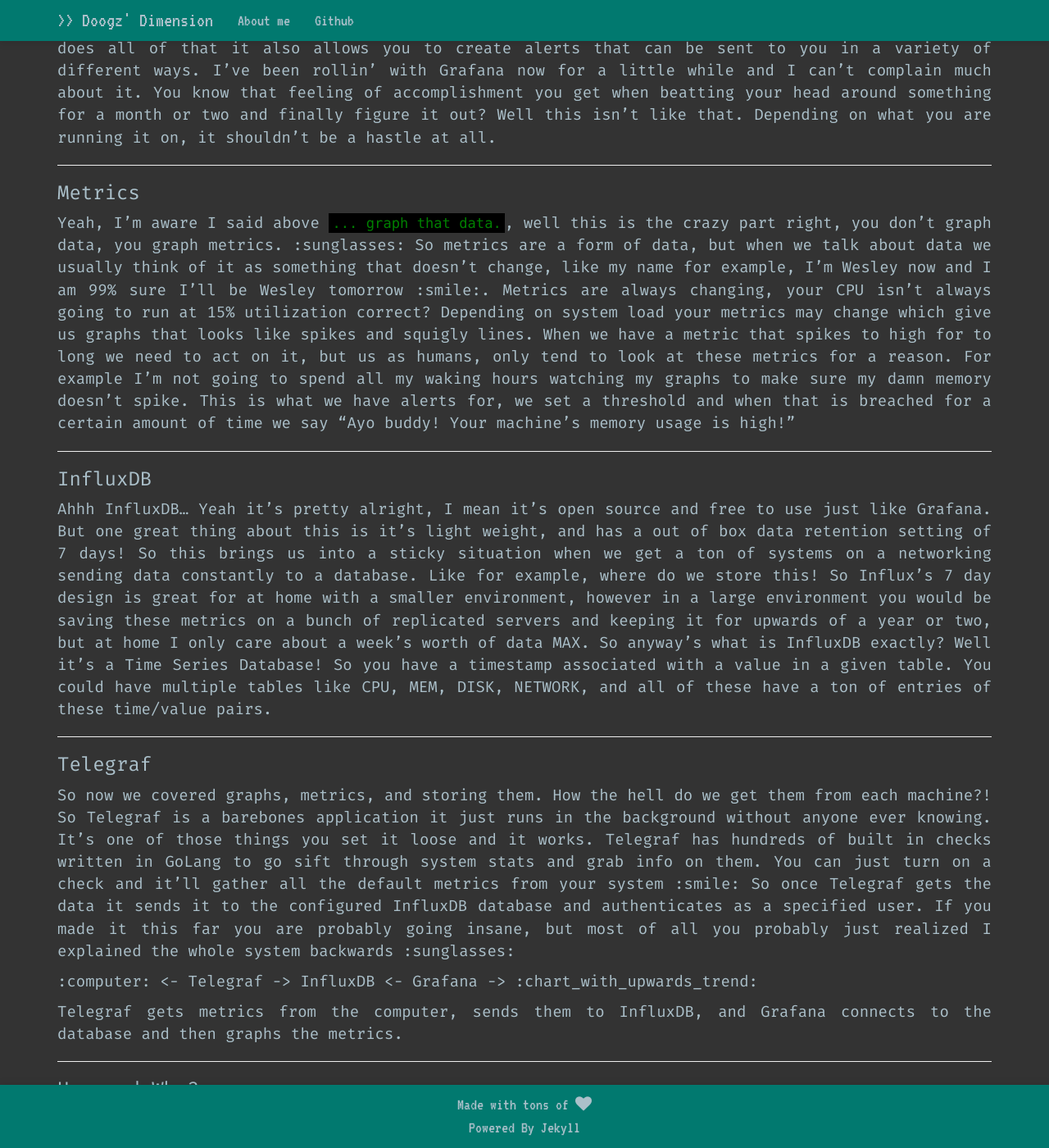
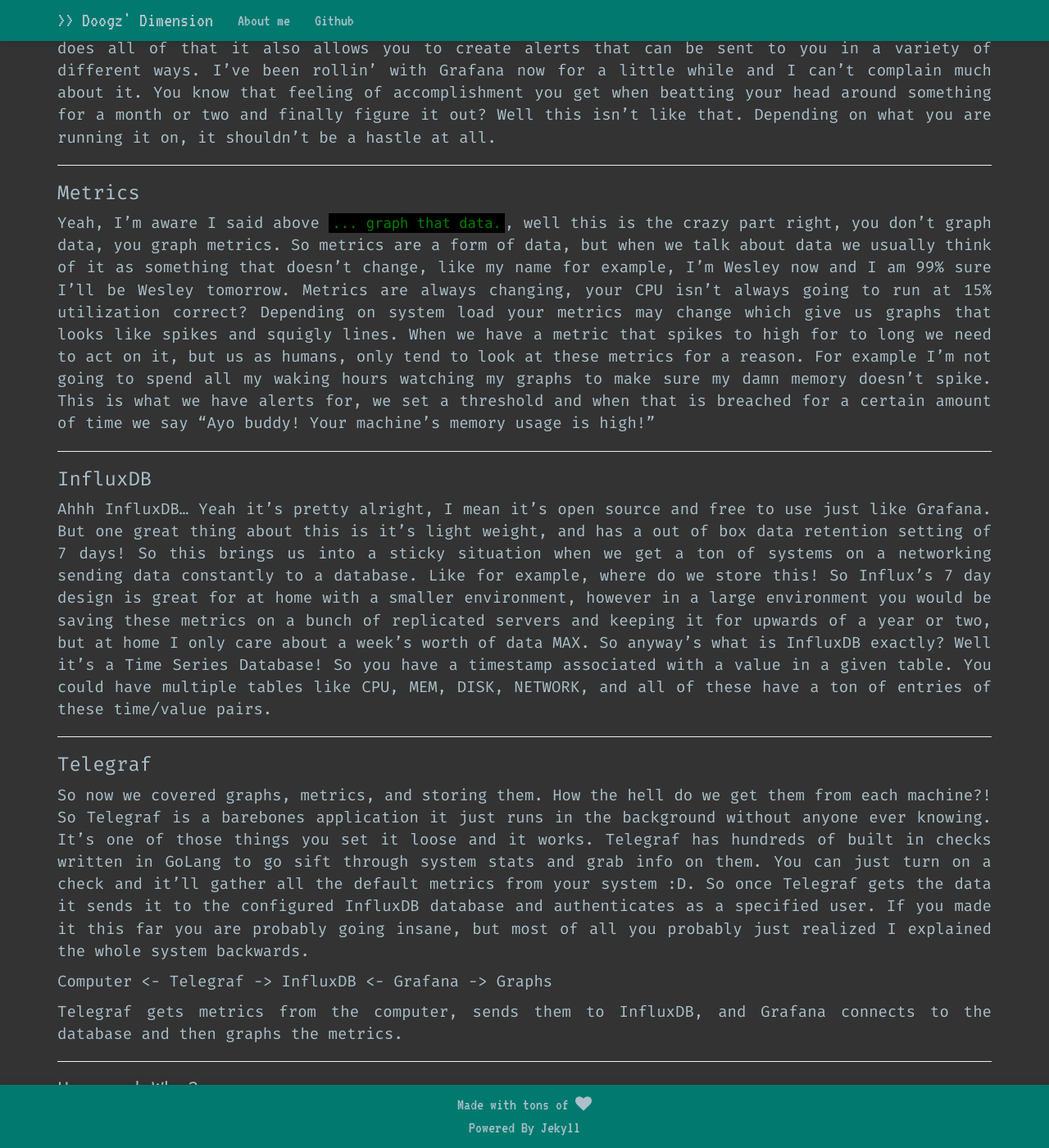
Before and after one commit to wdoogz/wdoogz.github.io, a Jekyll site: the page built from _posts/2020-04-09-at-home-monitoring.markdown, in a window 1280 px wide and 1400 px high, scrolled down 707 px. Shown: the whole window at 82% size. Built offline with Jekyll 4.4.1, drawn with Linux system fonts in a browser that asks for light colours; nearby versions of some CDN libraries; some web fonts are replaced; some of the changed text lies outside the part shown.

Commit message:
Update 2020-04-09-at-home-monitoring.markdown

```diff
--- a/_posts/2020-04-09-at-home-monitoring.markdown
+++ b/_posts/2020-04-09-at-home-monitoring.markdown
@@ -9,7 +9,7 @@ author: "Doogz"
 
 So recently I set up monitoring around all my systems at home that I could get any data from. This post will cover things like what is Grafana, InfluxDB, and Telegraf, and how can I impliment them. At the same time answer questions like why would I want to do this? and how much resources does it use?
 
-Agenda :coffee::
+Agenda :) :
  - Grafana.
  - Metrics.
  - InfluxDB.
@@ -26,8 +26,8 @@ I've been rollin' with Grafana now for a little while and I can't complain much
 ---
 
 ### Metrics
-Yeah, I'm aware I said above `... graph that data.`, well this is the crazy part right, you don't graph data, you graph metrics. :sunglasses:
-So metrics are a form of data, but when we talk about data we usually think of it as something that doesn't change, like my name for example, I'm Wesley now and I am 99% sure I'll be Wesley tomorrow :smile:. Metrics are always changing, your CPU isn't always going to run at 15% utilization correct? Depending on system load your metrics may change which give us graphs that looks like spikes and squigly lines.
+Yeah, I'm aware I said above `... graph that data.`, well this is the crazy part right, you don't graph data, you graph metrics.
+So metrics are a form of data, but when we talk about data we usually think of it as something that doesn't change, like my name for example, I'm Wesley now and I am 99% sure I'll be Wesley tomorrow. Metrics are always changing, your CPU isn't always going to run at 15% utilization correct? Depending on system load your metrics may change which give us graphs that looks like spikes and squigly lines.
 When we have a metric that spikes to high for to long we need to act on it, but us as humans, only tend to look at these metrics for a reason. For example I'm not going to spend all my waking hours watching my graphs to make sure my damn memory doesn't spike. This is what we have alerts for, we set a threshold and when that is breached for a certain amount of time we say "Ayo buddy! Your machine's memory usage is high!"
 
 ---
@@ -40,11 +40,11 @@ You could have multiple tables like CPU, MEM, DISK, NETWORK, and all of these ha
 ---
 
 ### Telegraf
-So now we covered graphs, metrics, and storing them. How the hell do we get them from each machine?! So Telegraf is a barebones application it just runs in the background without anyone ever knowing. It's one of those things you set it loose and it works. Telegraf has hundreds of built in checks written in GoLang to go sift through system stats and grab info on them. You can just turn on a check and it'll gather all the default metrics from your system :smile:
+So now we covered graphs, metrics, and storing them. How the hell do we get them from each machine?! So Telegraf is a barebones application it just runs in the background without anyone ever knowing. It's one of those things you set it loose and it works. Telegraf has hundreds of built in checks written in GoLang to go sift through system stats and grab info on them. You can just turn on a check and it'll gather all the default metrics from your system :D.
 So once Telegraf gets the data it sends it to the configured InfluxDB database and authenticates as a specified user.
-If you made it this far you are probably going insane, but most of all you probably just realized I explained the whole system backwards :sunglasses:
+If you made it this far you are probably going insane, but most of all you probably just realized I explained the whole system backwards.
 
-:computer: <- Telegraf -> InfluxDB <- Grafana -> :chart_with_upwards_trend:
+Computer <- Telegraf -> InfluxDB <- Grafana -> Graphs
 
 Telegraf gets metrics from the computer, sends them to InfluxDB, and Grafana connects to the database and then graphs the metrics.
 
@@ -139,7 +139,7 @@ Go to your web ui, create a dashboard, Grafana offers a quick SQL like query tha
 
 [SQL query](/assets/Pics/query.PNG)
 
-That should be all you need to start creating graphs and dashboards with Grafana, InfluxDB, and Telegraf! :beer:
+That should be all you need to start creating graphs and dashboards with Grafana, InfluxDB, and Telegraf!
 
 If you are interested in running it on a RedHat system here are the download links the configuration should still be the same!
 
```
